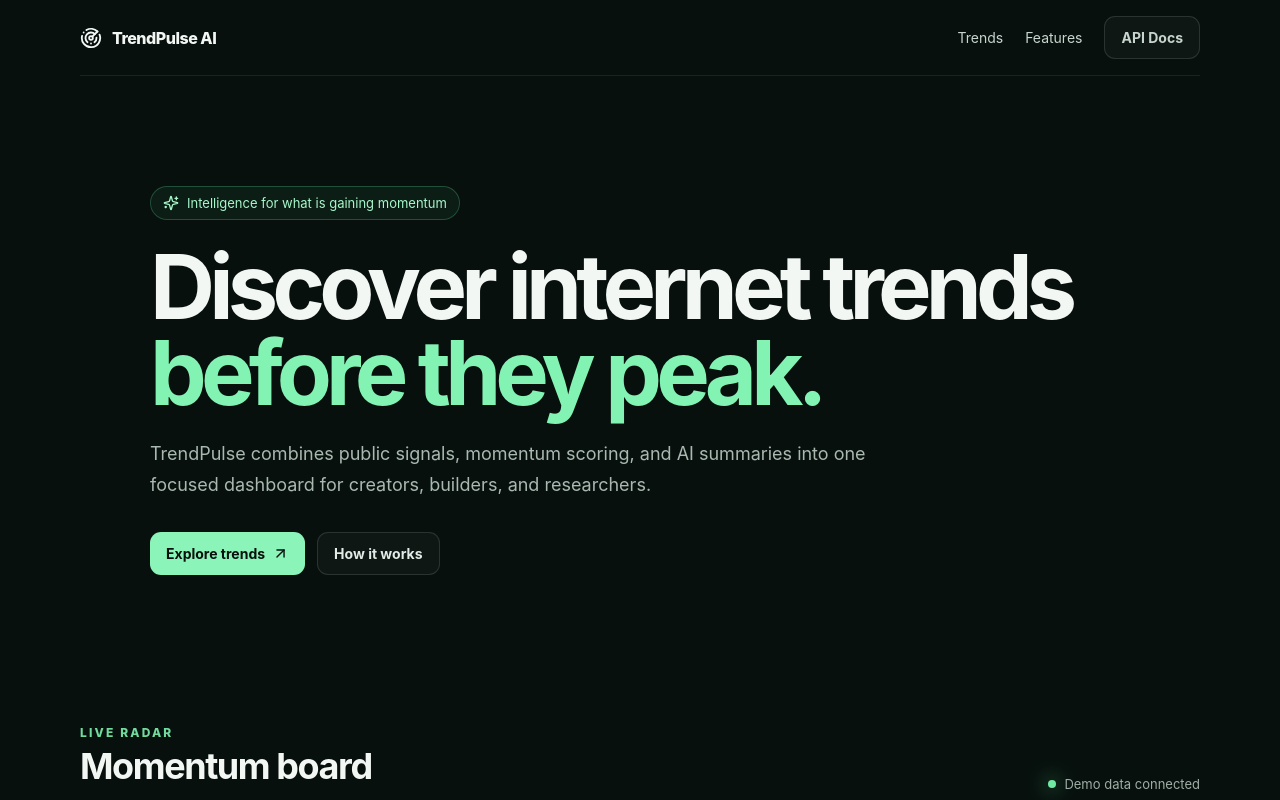
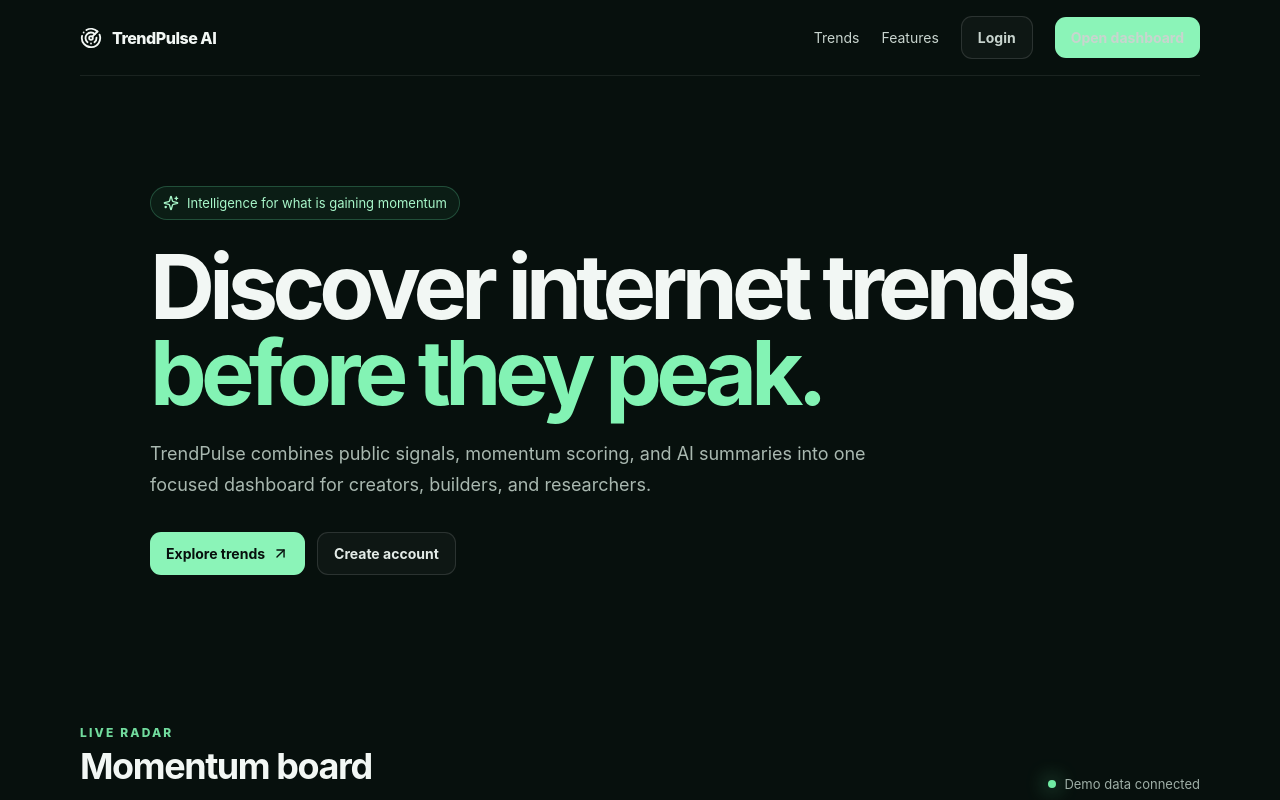
Before and after one commit to vniranjan153-max/TrendPulse-AI, a Next.js app in the folder frontend/: page / in a window 1280 px wide. Shown: the top 800 px of the page. Built offline with nearby package versions, Linux system fonts and the light colour scheme.

Commit message:
feat(frontend): wire browser flow home entry

```diff
--- a/frontend/app/page.tsx
+++ b/frontend/app/page.tsx
@@ -1,3 +1,4 @@
+import Link from "next/link";
 import { ArrowUpRight, BrainCircuit, Radar, Sparkles, TrendingUp } from "lucide-react";
 
 const trends = [
@@ -14,7 +15,8 @@ export default function Home() {
         <div className="navlinks">
           <a href="#trends">Trends</a>
           <a href="#features">Features</a>
-          <a className="button ghost" href="http://localhost:8000/docs">API Docs</a>
+          <Link className="button ghost" href="/login">Login</Link>
+          <Link className="button primary" href="/dashboard">Open dashboard</Link>
         </div>
       </nav>
 
@@ -26,8 +28,8 @@ export default function Home() {
           focused dashboard for creators, builders, and researchers.
         </p>
         <div className="actions">
-          <a className="button primary" href="#trends">Explore trends <ArrowUpRight size={17} /></a>
-          <a className="button ghost" href="#features">How it works</a>
+          <Link className="button primary" href="/dashboard">Explore trends <ArrowUpRight size={17} /></Link>
+          <Link className="button ghost" href="/register">Create account</Link>
         </div>
       </section>
 
```
